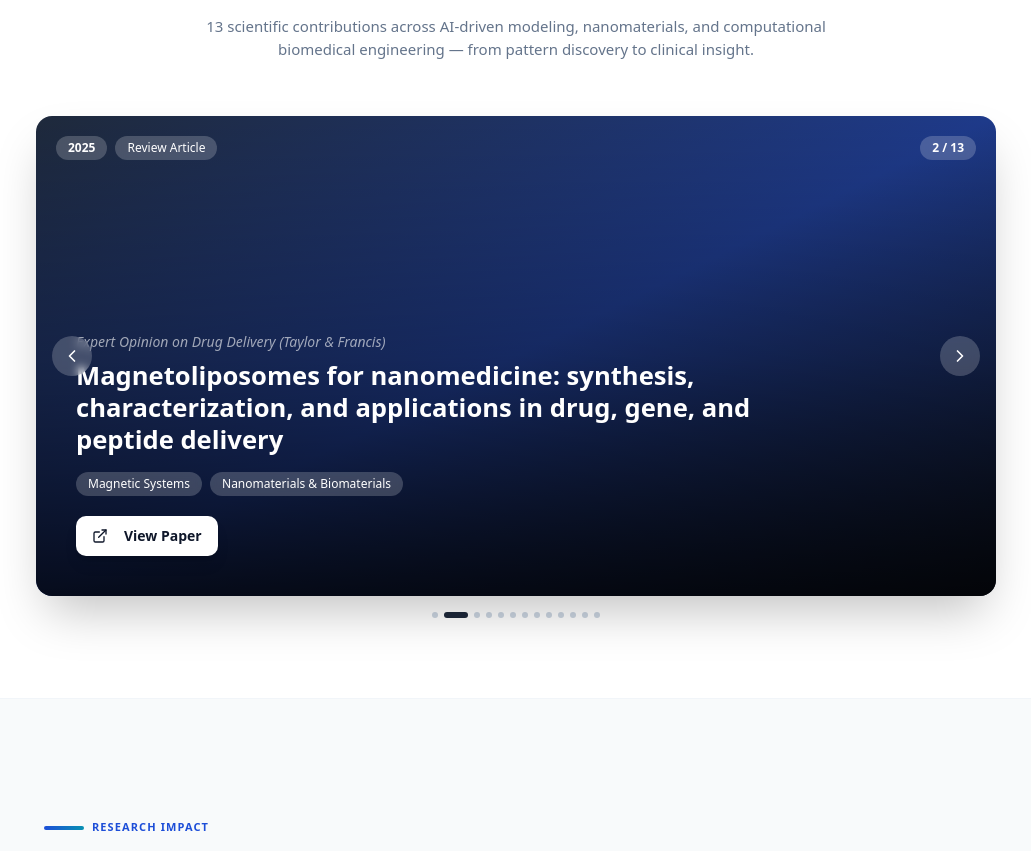
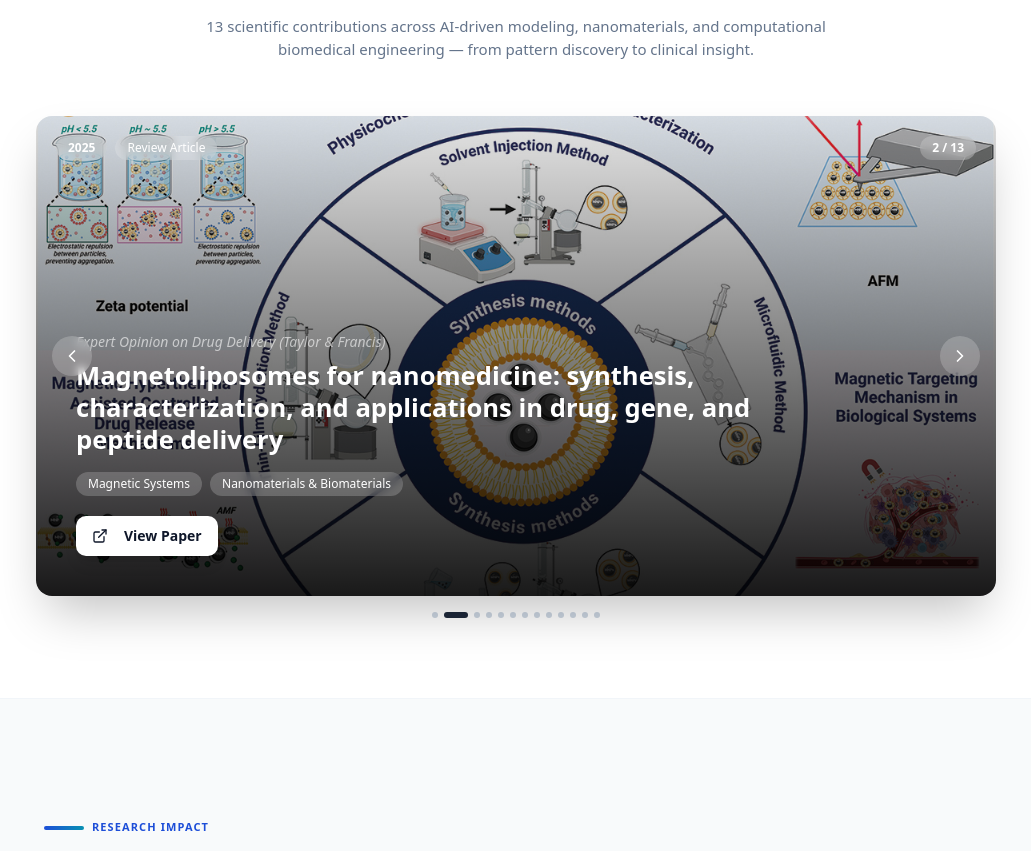
Before and after one commit to CristianFRodriguez/Portafolio, a React (Vite) app: page / in a window 1280 px wide. Shown: the part 1768-2619 px from the top of the page, without its empty margins (124-1155 px from the left). Built offline with nearby package versions, Linux system fonts and the light colour scheme; the HTML template or start-up script is replaced by a standard one.

Commit message:
Revert "Remove paper screenshot backgrounds, use clean gradient instead"
This reverts commit 2953eaaca31c910c150a09707fc59f2139fa581e.

```diff
--- a/src/components/Publications.tsx
+++ b/src/components/Publications.tsx
@@ -267,10 +267,23 @@ export const Publications = () => {
               onKeyDown={(e) => e.key === "Enter" && setSelectedPublication(pub)}
               aria-label={`View details for ${pub.title}`}
             >
-              {/* Background gradient */}
+              {/* Background image */}
               <div className="absolute inset-0">
-                <div className="w-full h-full bg-gradient-to-br from-slate-800 via-blue-900 to-slate-900" />
-                <div className="absolute inset-0 bg-gradient-to-t from-black/80 via-black/30 to-transparent" />
+                {pub.image ? (
+                  <img
+                    src={pub.image}
+                    alt=""
+                    className="w-full h-full object-cover transition-opacity duration-500"
+                    loading="lazy"
+                    decoding="async"
+                  />
+                ) : (
+                  <div className="w-full h-full bg-gradient-to-br from-slate-800 to-slate-900 flex items-center justify-center">
+                    <BookOpen className="w-24 h-24 text-white/20" />
+                  </div>
+                )}
+                {/* Dark gradient overlay */}
+                <div className="absolute inset-0 bg-gradient-to-t from-black/90 via-black/50 to-black/10" />
               </div>
 
               {/* Year + type badges top-left */}
```
